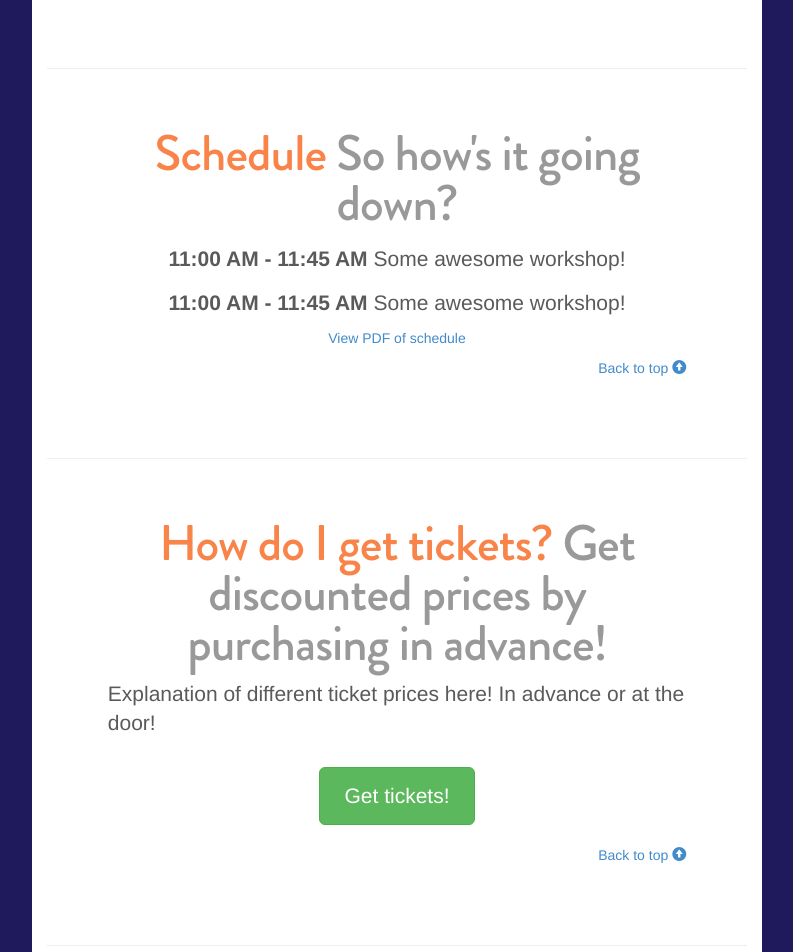
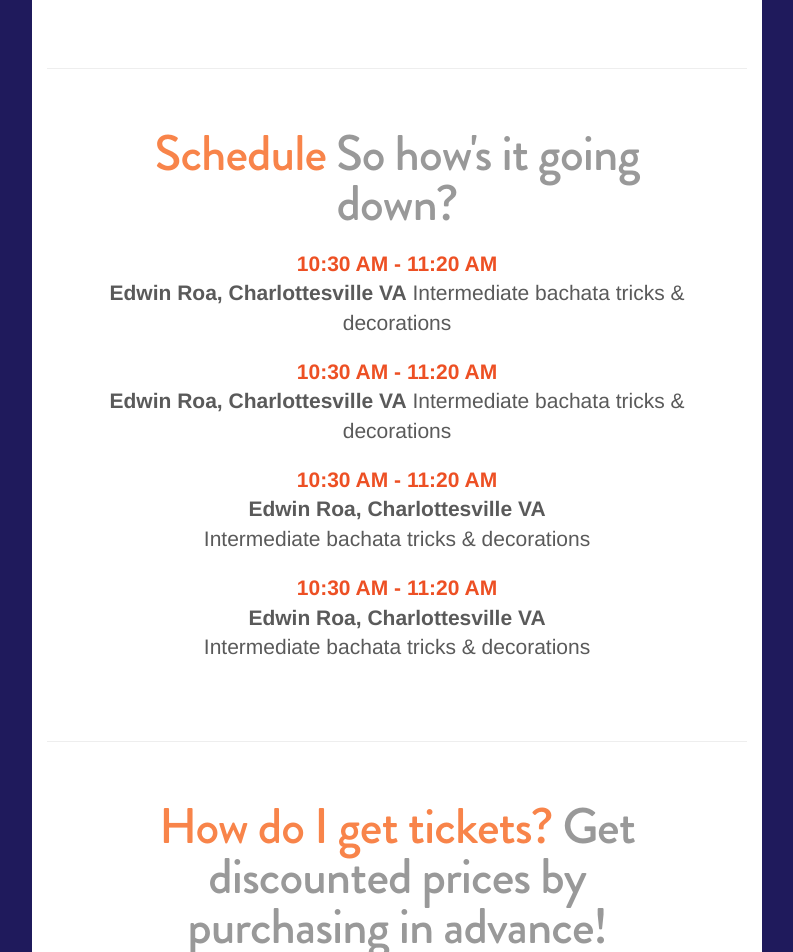
Before and after one commit to swoloszynski/universitysalsafest, a Jekyll site: the page bootstrap-3.0.3/examples/jumbotron-narrow/index.html, which Jekyll copies as it is, in a window 1280 px wide. Shown: the part 1014-1966 px from the top of the page, without its empty margins (243-1036 px from the left). Built offline with Jekyll 4.4.1, drawn with Linux system fonts in a browser that asks for light colours; Markdown is read by kramdown in place of the engine named in the settings.

Commit message:
Added two example schedule stylings

```diff
--- a/bootstrap-3.0.3/examples/jumbotron-narrow/index.html
+++ b/bootstrap-3.0.3/examples/jumbotron-narrow/index.html
@@ -67,10 +67,25 @@
       <div class="row featurette">
         <div class="col-md-10 col-md-offset-1">
           <h2 class="featurette-heading light-orange">Schedule <span class="text-muted">So how's it going down?</span></h2>
-          <p class="lead schedule"><span class="schedule-time">11:00 AM - 11:45 AM</span> <span class="schedule-item">Some awesome workshop!</span></p>
-          <p class="lead schedule"><span class="schedule-time">11:00 AM - 11:45 AM</span> <span class="schedule-item">Some awesome workshop!</span></p>
-          <p class="center-aligned"><a href="flier.jpg" target="blank">View PDF of schedule</a></p>
-          <p class="right-aligned"><a href="#top">Back to top  <span class="glyphicon glyphicon-circle-arrow-up"></span></a></p>
+          <p class="lead schedule-time dark-orange schedule-bold">10:30 AM - 11:20 AM</p>
+          <p class="lead schedule-item">
+            <span class="schedule-bold">Edwin Roa, Charlottesville VA</span>
+            <span> Intermediate bachata tricks & decorations</span>
+          </p>
+
+          <p class="lead schedule-time dark-orange schedule-bold">10:30 AM - 11:20 AM</p>
+          <p class="lead schedule-item">
+            <span class="schedule-bold">Edwin Roa, Charlottesville VA</span>
+            <span> Intermediate bachata tricks & decorations</span>
+          </p>
+
+          <p class="lead schedule-time dark-orange schedule-bold">10:30 AM - 11:20 AM</p>
+          <p class="lead schedule-middle schedule-bold">Edwin Roa, Charlottesville VA</p>
+          <p class="lead schedule-item">Intermediate bachata tricks & decorations</p>
+
+          <p class="lead schedule-time dark-orange schedule-bold">10:30 AM - 11:20 AM</p>
+          <p class="lead schedule-middle schedule-bold">Edwin Roa, Charlottesville VA</p>
+          <p class="lead schedule-item">Intermediate bachata tricks & decorations</p>
         </div>
       </div>
 
--- a/bootstrap-3.0.3/examples/jumbotron-narrow/jumbotron-narrow.css
+++ b/bootstrap-3.0.3/examples/jumbotron-narrow/jumbotron-narrow.css
@@ -261,13 +261,25 @@ body {
 }
 
 .schedule-time {
-  font-weight: 600;
+  text-align: center;
+  margin-top: 20px;
+  margin-bottom: 0px;
 }
 
-.schedule {
+.schedule-middle {
   text-align: center;
-  margin-top: 15px;
+  margin-top: 0px;
+  margin-bottom: 0px;
+}
+
+.schedule-item {
+  text-align: center;
+  margin-top: 0px;
   margin-bottom: 10px;
+}
+
+.schedule-bold {
+    font-weight: 600;
 }
 
 .right-aligned {
```
